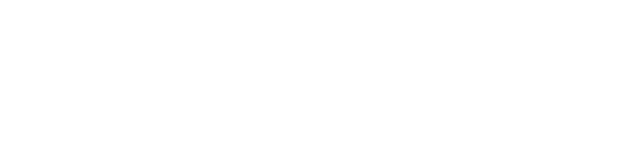
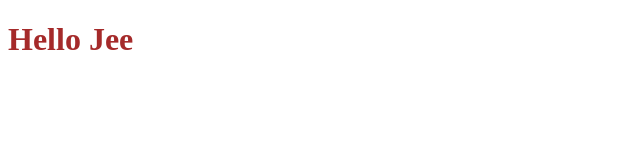
Before and after one commit to Rabyn-Collab/webjee, a plain HTML site: page index.html in a window 1280 px wide. Shown: the whole page, without its empty margins (0-640 px from the left). Drawn offline with Linux system fonts and the light colour scheme.

Commit message:
naya kura ho

```diff
--- a/index.html
+++ b/index.html
@@ -9,6 +9,7 @@
 
   <body>
 
+    <h1 style="color: brown;">Hello Jee</h1>
   </body>
 
 </html>
```
